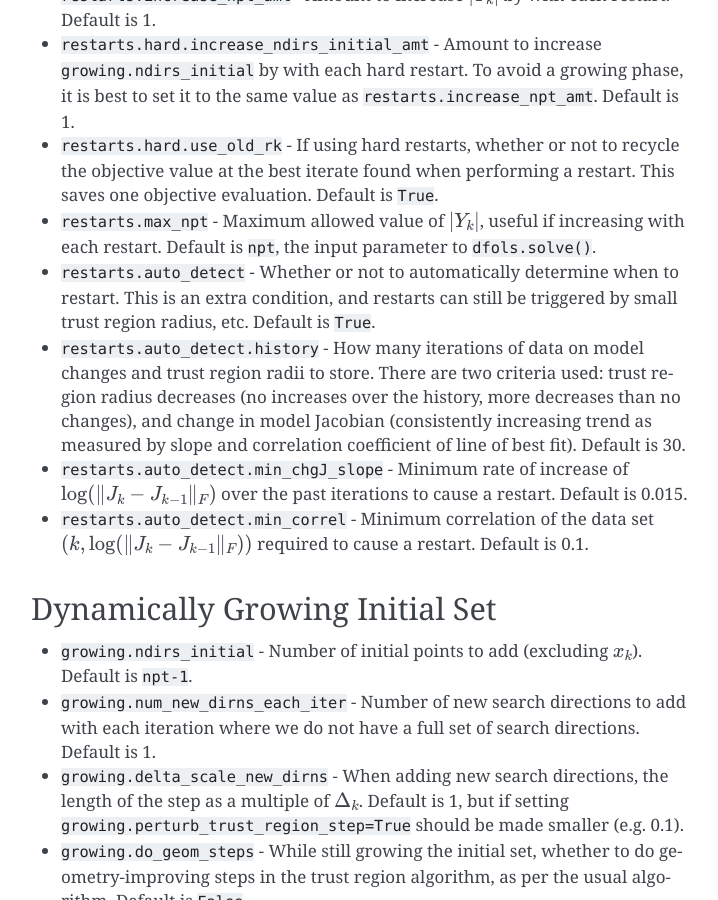
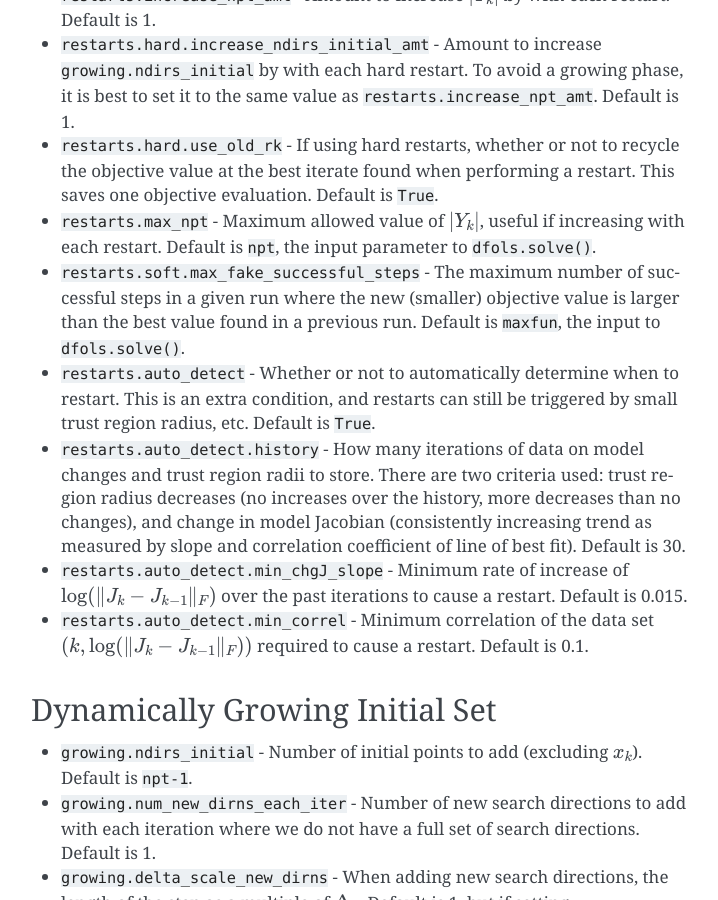
Before and after one commit to numericalalgorithmsgroup/dfols, a Sphinx documentation site: the page built from docs/advanced.rst, in a window 1280 px wide and 900 px high, scrolled down 3572 px. Shown: the whole window, without its empty margins (389-1107 px from the left). Built offline with Sphinx 7.4.7, drawn with Linux system fonts in a browser that asks for light colours.

Commit message:
Added documentation for missing advanced setting

```diff
--- a/docs/advanced.rst
+++ b/docs/advanced.rst
@@ -77,6 +77,7 @@ Multiple Restarts
 * :code:`restarts.hard.increase_ndirs_initial_amt` - Amount to increase :code:`growing.ndirs_initial` by with each hard restart. To avoid a growing phase, it is best to set it to the same value as :code:`restarts.increase_npt_amt`. Default is 1.
 * :code:`restarts.hard.use_old_rk` - If using hard restarts, whether or not to recycle the objective value at the best iterate found when performing a restart. This saves one objective evaluation. Default is :code:`True`.
 * :code:`restarts.max_npt` - Maximum allowed value of :math:`|Y_k|`, useful if increasing with each restart. Default is :code:`npt`, the input parameter to :code:`dfols.solve()`.
+* :code:`restarts.soft.max_fake_successful_steps` - The maximum number of successful steps in a given run where the new (smaller) objective value is larger than the best value found in a previous run. Default is :code:`maxfun`, the input to :code:`dfols.solve()`.
 * :code:`restarts.auto_detect` - Whether or not to automatically determine when to restart. This is an extra condition, and restarts can still be triggered by small trust region radius, etc. Default is :code:`True`.
 * :code:`restarts.auto_detect.history` - How many iterations of data on model changes and trust region radii to store. There are two criteria used: trust region radius decreases (no increases over the history, more decreases than no changes), and change in model Jacobian (consistently increasing trend as measured by slope and correlation coefficient of line of best fit). Default is 30.
 * :code:`restarts.auto_detect.min_chgJ_slope` - Minimum rate of increase of :math:`\log(\|J_k-J_{k-1}\|_F)` over the past iterations to cause a restart. Default is 0.015.
```
Also changed, not shown: 13 other files.
